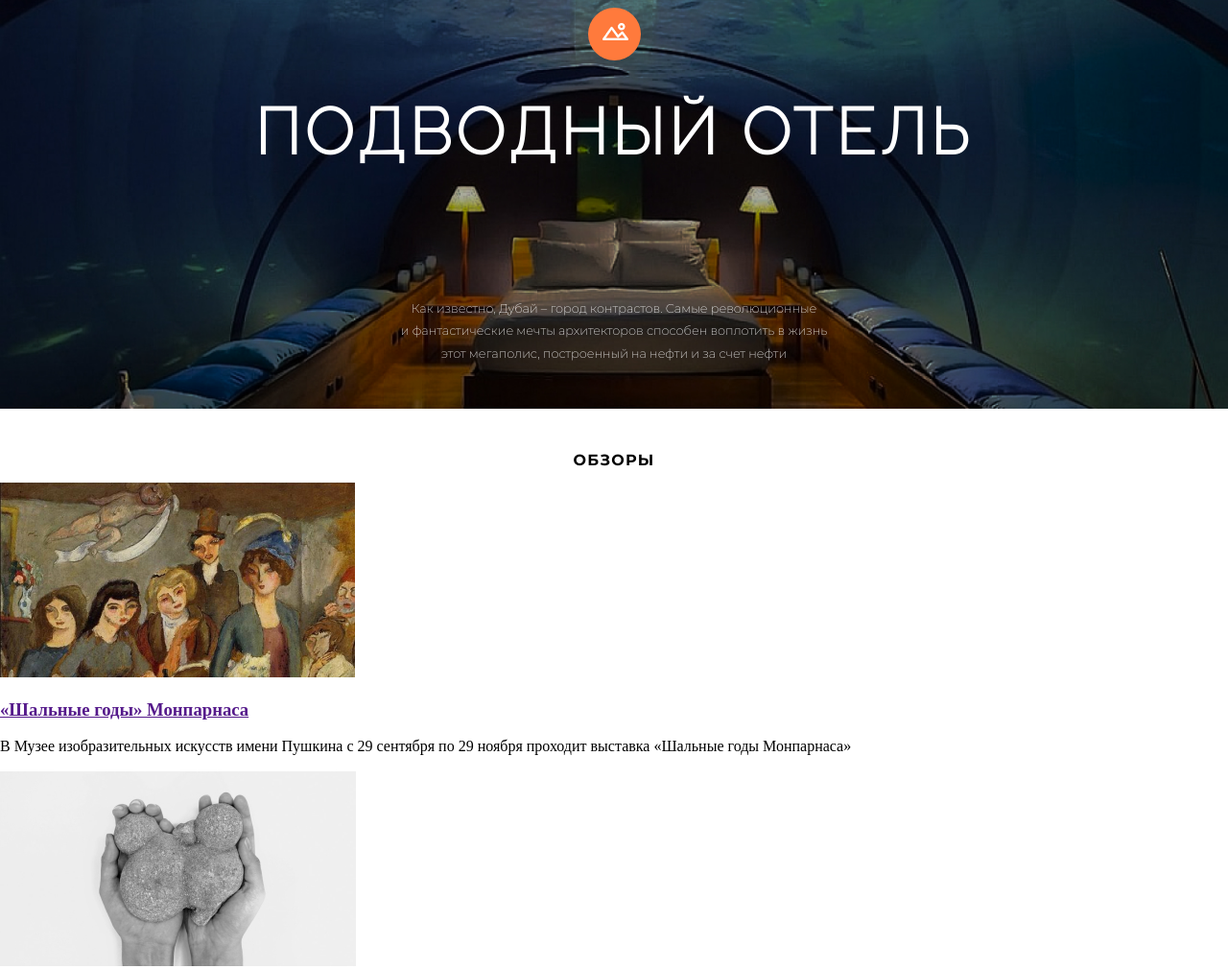
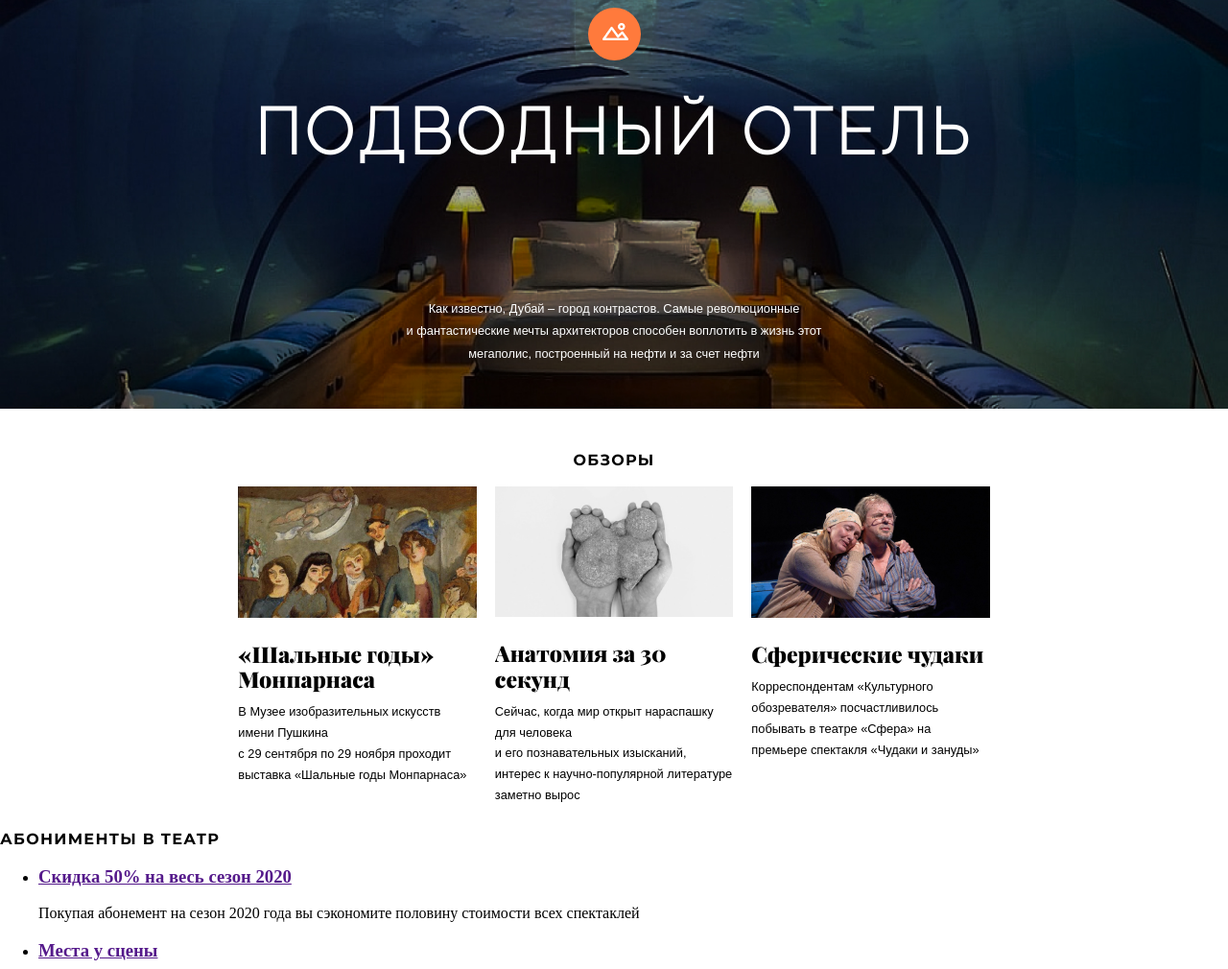
Before and after one commit to AleksanrReva/culturenews.github.com, a website built with webpack: page src/pages/index/index.html in a window 1280 px wide. Shown: the part 219-1229 px from the top of the page at 96% size. Built offline with nearby package versions, Linux system fonts and the light colour scheme; a web font is replaced by a local one.

Commit message:
HTML/CSS Complete main>section.reviews Editing main>section.promotion

```diff
--- /dev/null
+++ b/src/blocks/article-pre/__image/article-pre__image.css
@@ -0,0 +1,9 @@
+.article-pre__image {
+  width: 100%;
+
+  transition: filter 0.3s;
+}
+
+.article-pre:hover .article-pre__image {
+  filter: brightness(0.3);
+}
--- /dev/null
+++ b/src/blocks/article-pre/__paragraph/article-pre__paragraph.css
@@ -0,0 +1,4 @@
+.article-pre__paragraph {
+  margin-top: 0.75em;
+  line-height: 1.7em;
+}
--- /dev/null
+++ b/src/blocks/article-pre/__title/article-pre__title.css
@@ -0,0 +1,4 @@
+.article-pre__title {
+  margin-top: 0.9em;
+  margin-bottom: 0;
+}
--- /dev/null
+++ b/src/blocks/article-pre/article-pre.css
@@ -0,0 +1,7 @@
+@import url("./__image/article-pre__image.css");
+@import url("./__title/article-pre__title.css");
+@import url("./__paragraph/article-pre__paragraph.css");
+
+.article-pre {
+  overflow: hidden;
+}
--- /dev/null
+++ b/src/blocks/header3/header3.css
@@ -0,0 +1,8 @@
+.header3 {
+  /* margin-top: 0.9em;
+  margin-bottom: 0; */
+
+  font-family: 'PlayfairDisplay-black', serif;
+  font-size: 1.44rem;
+  color: #000000;
+}
--- a/src/blocks/promotion/__background/promotion__background.css
+++ b/src/blocks/promotion/__background/promotion__background.css
@@ -4,7 +4,6 @@
 
   width: 100%;
   max-width: 1440px;
-  max-height: 464px;
 
   transition: filter 1s;
 }
--- /dev/null
+++ b/src/blocks/reviews/__article/rewiews__article.css
@@ -0,0 +1,4 @@
+.reviews__article {
+  width: 19.4%;
+  margin: 0.35% 0.75% 0;
+}
--- a/src/blocks/reviews/__title/reviews__title.css
+++ b/src/blocks/reviews/__title/reviews__title.css
@@ -1,5 +1,6 @@
 .reviews__title {
   margin-top: 2.85em;
+  width: 100%;
 
   text-align: center;
 }
--- a/src/blocks/reviews/reviews.css
+++ b/src/blocks/reviews/reviews.css
@@ -1 +1,8 @@
 @import url("./__title/reviews__title.css");
+@import url("./__article/rewiews__article.css");
+
+.reviews {
+  display: flex;
+  flex-wrap: wrap;
+  justify-content: center;
+}
--- a/src/blocks/text/text.css
+++ b/src/blocks/text/text.css
@@ -1,5 +1,7 @@
 .text {
-  font-family: 'Montserrat-extraLight';
+  font-family: 'Montserrat-normal', sans-serif;
   font-size: 0.8rem;
+  color: #000000;
+
   line-height: 1.8em;
 }
--- a/src/pages/index/index.css
+++ b/src/pages/index/index.css
@@ -2,9 +2,11 @@
 @import url("../../vendor/fonts/fonts.css");
 @import url("../../blocks/hidden/hidden.css");
 @import url("../../blocks/header2/header2.css");
+@import url("../../blocks/header3/header3.css");
 @import url("../../blocks/text/text.css");
 @import url("../../blocks/link/link.css");
 @import url("../../blocks/header/header.css");
 @import url("../../blocks/navigation/navigation.css");
 @import url("../../blocks/promotion/promotion.css");
 @import url("../../blocks/reviews/reviews.css");
+@import url("../../blocks/article-pre/article-pre.css");
--- a/src/pages/index/index.html
+++ b/src/pages/index/index.html
@@ -44,31 +44,31 @@
     <section class="reviews">
       <h2 class="reviews__title header2">Обзоры</h2>
 
-      <article>
-        <img src="<%=require('../../images/monparnasse.jpg')%>" alt="">
-        <a href="">
-          <h3>«Шальные годы» Монпарнаса</h3>
+      <article class="reviews__article article-pre">
+        <img class="article-pre__image" src="<%=require('../../images/monparnasse.jpg')%>" alt="">
+        <a class="link" href="">
+          <h3 class="article-pre__title header3 link">«Шальные годы» Монпарнаса</h3>
         </a>
-        <p>В Музее изобразительных искусств имени Пушкина с 29 сентября
+        <p class="article-pre__paragraph text">В Музее изобразительных искусств имени Пушкина<br /> с 29 сентября
           по 29 ноября проходит выставка «Шальные годы Монпарнаса»</p>
       </article>
 
-      <article>
-        <img src="<%=require('../../images/clay-in-the-hands.jpg')%>" alt="">
-        <a href="">
-          <h3>Анатомия за 30 секунд</h3>
+      <article class="reviews__article article-pre">
+        <img class="article-pre__image" src="<%=require('../../images/clay-in-the-hands.jpg')%>" alt="">
+        <a class="link" href="">
+          <h3 class="article-pre__title header3 link">Анатомия за 30 секунд</h3>
         </a>
-        <p>Сейчас, когда мир открыт нараспашку для человека
+        <p class="article-pre__paragraph text">Сейчас, когда мир открыт нараспашку для человека<br />
           и его познавательных изысканий, интерес
           к научно-популярной литературе заметно вырос</p>
       </article>
 
-      <article>
-        <img src="<%=require('../../images/spherical-eccentrics.jpg')%>" alt="">
-        <a href="">
-          <h3>Сферические чудаки</h3>
+      <article class="reviews__article article-pre">
+        <img class="article-pre__image" src="<%=require('../../images/spherical-eccentrics.jpg')%>" alt="">
+        <a class="link" href="">
+          <h3 class="article-pre__title header3 link">Сферические чудаки</h3>
         </a>
-        <p>Корреспондентам «Культурного обозревателя» посчастливилось побывать
+        <p class="article-pre__paragraph text">Корреспондентам «Культурного обозревателя» посчастливилось побывать
           в театре «Сфера» на премьере спектакля «Чудаки и зануды»</p>
       </article>
     </section>
--- a/src/vendor/fonts/fonts.css
+++ b/src/vendor/fonts/fonts.css
@@ -27,3 +27,9 @@
   src: url(../../vendor/fonts/Montserrat/Montserrat-Bold.ttf);
   font-weight: 700;
 }
+
+@font-face {
+  font-family: 'PlayfairDisplay-black';
+  src: url(../../vendor/fonts/PlayfairDisplay/PlayfairDisplay-Black.ttf);
+  font-weight: 900;
+}
```
Also changed, not shown: src/vendor/fonts/PlayfairDisplay/PlayfairDisplay-Black.ttf (added).
